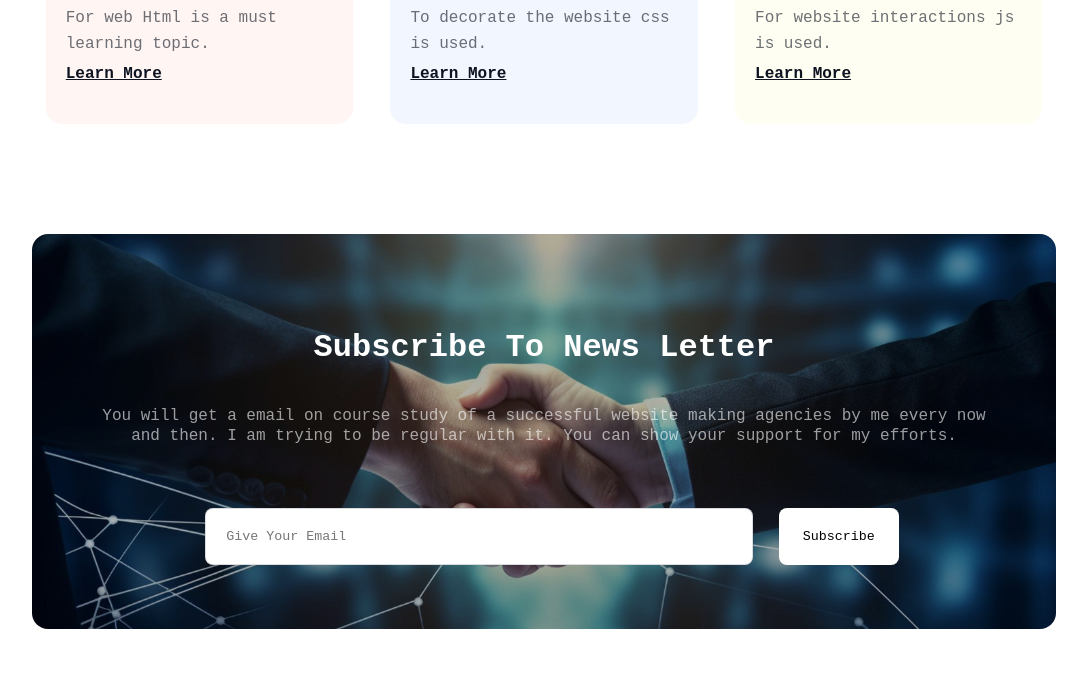
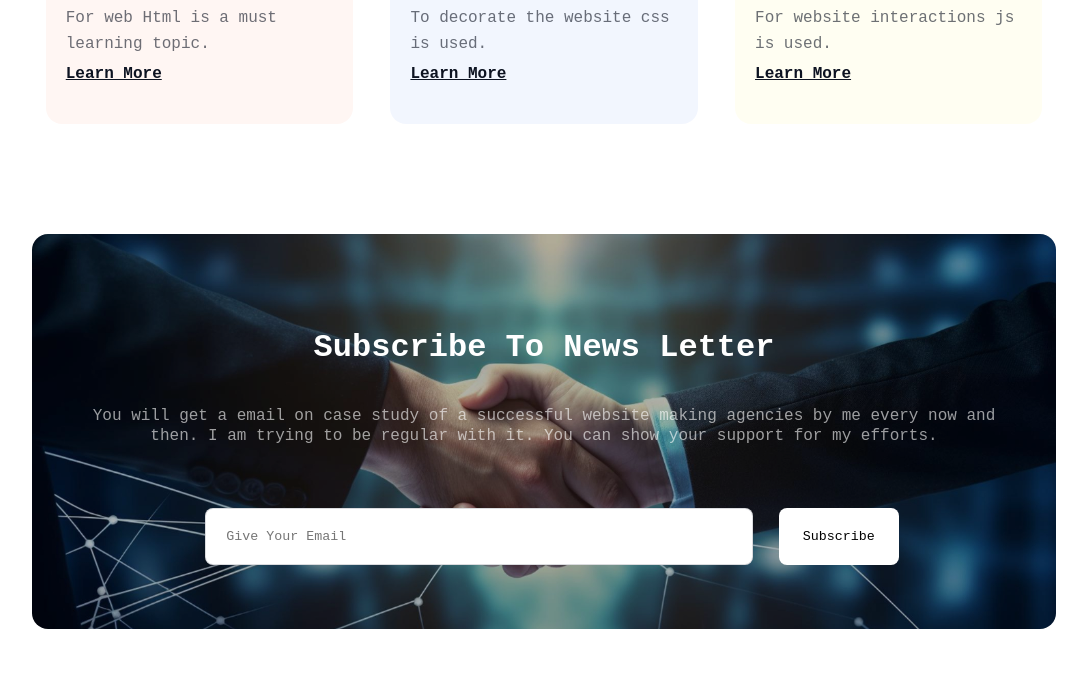
Before and after one commit to ansaryshohan/primary-goal, a plain HTML site: page index.html in a window 1280 px wide. Shown: the part 3673-4370 px from the top of the page, without its empty margins (96-1183 px from the left). Drawn offline with Linux system fonts and the light colour scheme; a web font is replaced by a local one.

Commit message:
subscribe text changed

```diff
--- a/index.html
+++ b/index.html
@@ -201,7 +201,7 @@
           <div class="top-header-div">
             <h3 class="heading">Subscribe To News Letter</h3>
             <p class="sub-heading">
-              You will get a email on course study of a successful website
+              You will get a email on case study of a successful website
               making agencies by me every now and then. I am trying to be
               regular with it. You can show your support for my efforts.
             </p>
```
